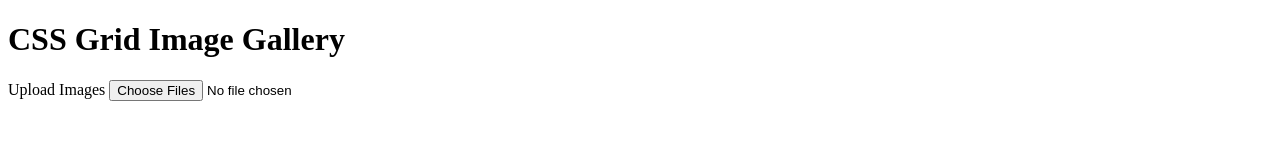
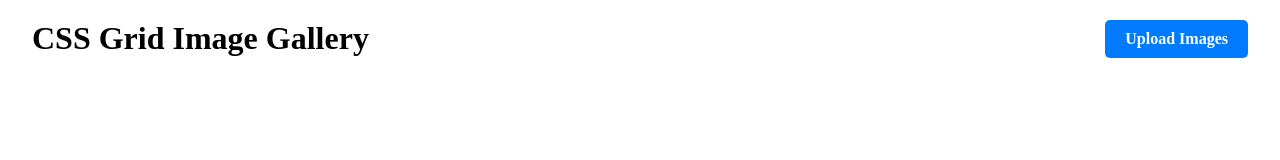
Before and after one commit to Mostak-Ahamed-Nishat/CSS_Grid_Image_Gallery, a plain HTML site: page index.html in a window 1280 px wide. Drawn offline with Linux system fonts and the light colour scheme.

Commit message:
Styling added

```diff
--- a/index.html
+++ b/index.html
@@ -12,8 +12,10 @@
 
     <div class="container">
 
-        <h1>CSS Grid Image Gallery</h1>
-        <label for="image-upload" class="upload-btn">Upload Images</label>
+        <span class="title">
+            <h1>CSS Grid Image Gallery</h1>
+            <label for="image-upload" class="upload-btn">Upload Images</label>
+        </span>
         <!-- File input for uploading multiple images -->
         <input type="file" id="image-upload" multiple accept="image/*">
         <!-- Gallery where the images will be displayed -->
--- a/styles/styles.css
+++ b/styles/styles.css
@@ -0,0 +1,66 @@
+*,
+*::before,
+*::after {
+    margin: 0;
+    padding: 0;
+    box-sizing: border-box;
+}
+
+/* Body */
+body {
+    min-height: 100vh;
+    display: flex;
+    justify-content: center;
+}
+
+.title {
+    display: flex;
+    justify-content: space-between;
+}
+
+.container {
+    width: 95%;
+    max-width: 1400px;
+    margin: 20px auto;
+}
+
+/* Gallery Container */
+.gallery {
+    display: grid;
+    grid-template-columns: repeat(auto-fill, minmax(250px, 1fr));
+    grid-auto-flow: dense;
+    grid-auto-rows: 10px;
+    gap: 16px;
+}
+
+
+/* Individual Image */
+.gallery img {
+    width: 100%;
+    border-radius: 5px;
+    object-fit: cover;
+}
+
+.upload-btn {
+    display: inline-block;
+    padding: 10px 20px;
+    background-color: #007bff;
+    /* Button background color */
+    color: #fff;
+    /* Text color */
+    font-size: 16px;
+    font-weight: bold;
+    border: none;
+    border-radius: 5px;
+    cursor: pointer;
+    transition: background-color 0.3s ease;
+    text-align: center;
+}
+
+.upload-btn:hover {
+    background-color: #0056b3;
+}
+
+input[type="file"] {
+    display: none;
+}
```
